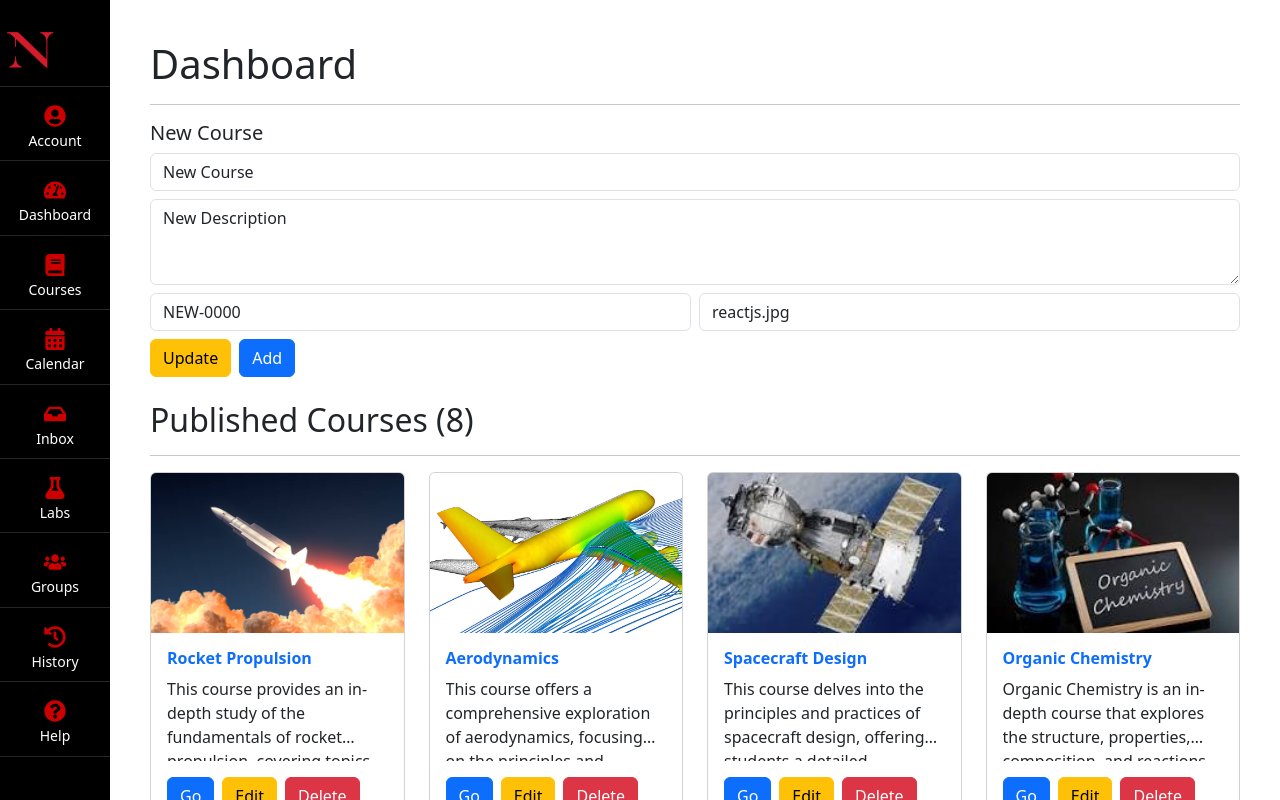
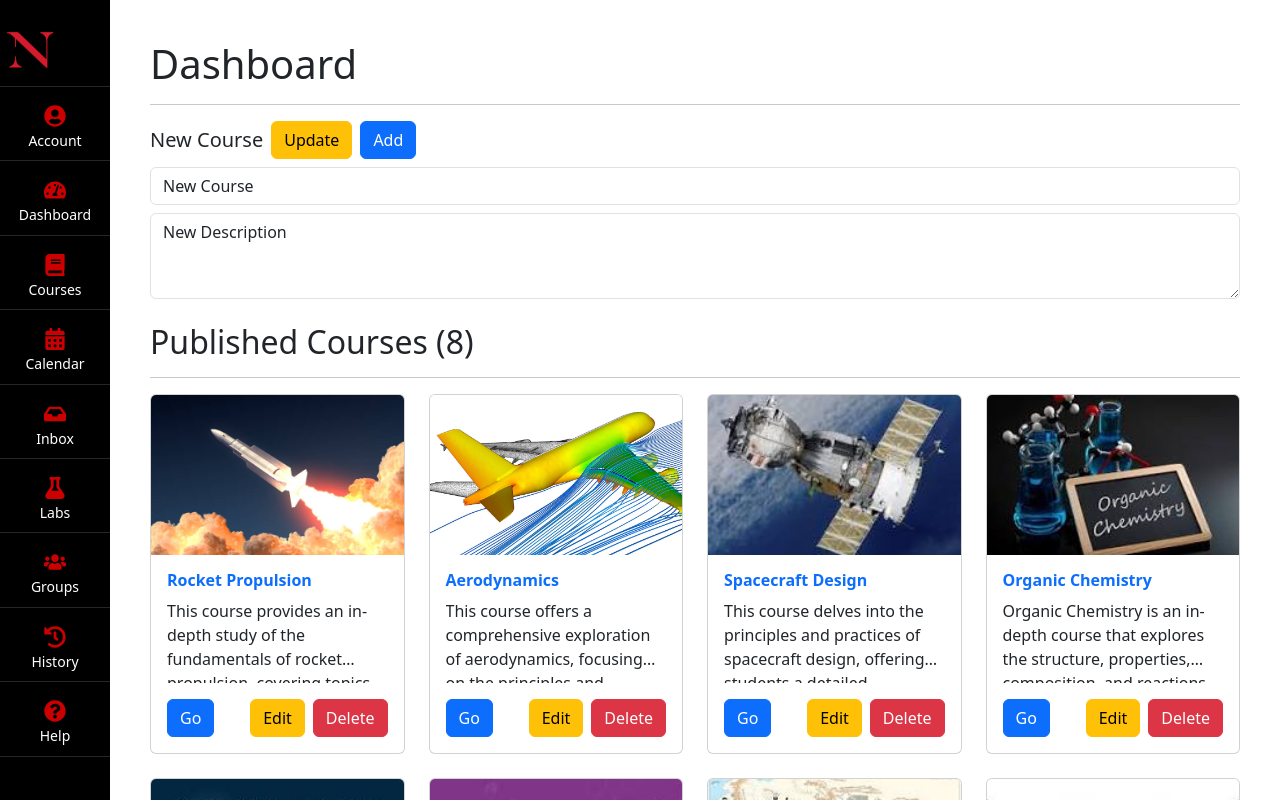
Before and after one commit to beyondparthiv/kambas-next-js, a Next.js app: page /Dashboard in a window 1280 px wide. Shown: the top 800 px of the page. Built offline with nearby package versions, Linux system fonts and the light colour scheme.

Commit message:
Kambaz: Redux store (courses/modules), Dashboard refactor, shared state, Module editor modal + CRUD, Courses layout updates, UI parity with spec

```diff
--- /dev/null
+++ b/app/(Kambaz)/Courses/[cid]/Modules/reducer.ts
@@ -0,0 +1,42 @@
+/* eslint-disable @typescript-eslint/no-explicit-any */
+import { createSlice } from "@reduxjs/toolkit";
+import { modules as seed } from "../../../Database";
+
+const initialState = {
+  modules: seed,
+};
+
+const modulesSlice = createSlice({
+  name: "modules",
+  initialState,
+  reducers: {
+    addModule: (state, { payload: module }) => {
+      const newModule = {
+        _id: Date.now().toString(),
+        lessons: [] as any[],
+        name: module.name as string,
+        course: module.course as string,
+      };
+      state.modules = [...(state.modules as any), newModule] as any;
+    },
+    deleteModule: (state, { payload: moduleId }) => {
+      state.modules = (state.modules as any).filter(
+        (m: any) => m._id !== moduleId
+      ) as any;
+    },
+    updateModule: (state, { payload: module }) => {
+      state.modules = (state.modules as any).map((m: any) =>
+        m._id === module._id ? module : m
+      ) as any;
+    },
+    editModule: (state, { payload: moduleId }) => {
+      state.modules = (state.modules as any).map((m: any) =>
+        m._id === moduleId ? { ...m, editing: true } : m
+      ) as any;
+    },
+  },
+});
+
+export const { addModule, deleteModule, updateModule, editModule } =
+  modulesSlice.actions;
+export default modulesSlice.reducer;
--- a/app/(Kambaz)/Courses/[cid]/layout.tsx
+++ b/app/(Kambaz)/Courses/[cid]/layout.tsx
@@ -1,27 +1,31 @@
-import { notFound } from "next/navigation";
-import { use } from "react";
-import type { ReactNode } from "react";
-import { courses } from "../../Database";
+/* eslint-disable @typescript-eslint/no-explicit-any */
+"use client";
+
+import { ReactNode, useMemo, useState } from "react";
+import { useParams } from "next/navigation";
+import { useSelector } from "react-redux";
+import type { RootState } from "../../store";
+import { FaAlignJustify } from "react-icons/fa";
 import "./index.css";
 
 import Breadcrumb from "./Breadcrumb";
 import SidebarNav from "./SidebarNav";
 
-type Course = { _id: string; name: string; number: string; description: string };
+export default function CoursesLayout({ children }: { children: ReactNode }) {
+  // read cid from the URL
+  const { cid } = useParams<{ cid: string }>();
 
-type LayoutProps = {
-  children: ReactNode;
-  params: Promise<{ cid: string }>;
-};
+  // pull courses from Redux
+  const { courses } = useSelector((s: RootState) => s.courseReducer);
+  const course = useMemo(
+    () => courses.find((c: any) => c._id === cid),
+    [courses, cid]
+  );
 
-export default function CourseLayout({ children, params }: LayoutProps) {
-  // Unwrap the params Promise (Next 15+ pattern)
-  const { cid } = use(params);
+  // left navigation toggle
+  const [navOpen, setNavOpen] = useState(true);
 
-  const list = courses as Course[];
-  const course = list.find((c) => c._id === cid);
-  if (!course) notFound();
-
+  // build the left-nav links (same as your previous SidebarNav use)
   const base = `/Courses/${cid}`;
   const links = [
     { label: "Home",        path: `${base}/Home` },
@@ -35,15 +39,32 @@ export default function CourseLayout({ children, params }: LayoutProps) {
   ];
 
   return (
-    <div id="wd-course-shell">
-      <SidebarNav links={links} />
-      <main id="wd-course-main">
-        <h2 className="wd-breadcrumb-title">
-          <Breadcrumb course={course.name} />
-        </h2>
-        <hr />
-        {children}
-      </main>
+    <div id="wd-courses">
+      {/* Header with sandwich icon and course name */}
+      <h2 className="wd-breadcrumb-title d-flex align-items-center">
+        <FaAlignJustify
+          className="me-4 fs-4 mb-1"
+          role="button"
+          aria-label="Toggle course navigation"
+          onClick={() => setNavOpen((v) => !v)}
+        />
+        <span>{course?.name ?? "Course"}</span>
+      </h2>
+      <hr />
+
+      {/* Two-column layout: left nav (toggleable) + main content */}
+      <div className="d-flex">
+        {navOpen && (
+          <div className="me-4">
+            <SidebarNav links={links} />
+          </div>
+        )}
+        <div className="flex-fill">
+          {/* If you still want the breadcrumb inline under the title, keep it; otherwise remove */}
+          {/* <Breadcrumb course={course?.name ?? "Course"} /> */}
+          {children}
+        </div>
+      </div>
     </div>
   );
 }
--- a/app/(Kambaz)/Dashboard/page.tsx
+++ b/app/(Kambaz)/Dashboard/page.tsx
@@ -1,65 +1,65 @@
+/* eslint-disable @typescript-eslint/no-explicit-any */
 "use client";
 
 import { useState } from "react";
 import Link from "next/link";
-import * as db from "../Database";
+import { useDispatch, useSelector } from "react-redux";
+import {
+  addNewCourse as addCourseAction,
+  deleteCourse as deleteCourseAction,
+  updateCourse as updateCourseAction,
+} from "../reducer";
+import { RootState } from "../store";
 
 type Course = {
   _id: string;
   name: string;
-  number: string;
+  number?: string;
   description: string;
-  image: string;
+  image?: string;
   startDate?: string;
   endDate?: string;
 };
 
 export default function Dashboard() {
-  // 1) courses in state
-  const [courses, setCourses] = useState<Course[]>(
-    (db.courses as Course[]) ?? []
-  );
+  // read from Redux
+  const { courses } = useSelector((s: RootState) => s.courseReducer);
+  const dispatch = useDispatch();
 
-  // 2) form state (used for Add and Edit)
+  // local form state only
   const [course, setCourse] = useState<Course>({
     _id: "0",
     name: "New Course",
-    number: "NEW-0000",
     description: "New Description",
-    image: "reactjs.jpg",
-    startDate: "2023-09-10",
-    endDate: "2023-12-15",
   });
 
-  // Add
-  const addNewCourse = () => {
-    const newCourse: Course = { ...course, _id: Date.now().toString() };
-    setCourses([...courses, newCourse]);
-  };
-
-  // Edit (copy a course into the form)
-  const startEdit = (c: Course) => setCourse(c);
-
-  // Update the selected course
-  const updateCourse = () => {
-    setCourses((prev) =>
-      prev.map((c) => (c._id === course._id ? { ...c, ...course } : c))
-    );
-  };
-
-  // Delete by id
-  const deleteCourse = (id: string) => {
-    setCourses((prev) => prev.filter((c) => c._id !== id));
-  };
+  // copy card into form to edit
+  const startEdit = (c: any) => setCourse(c);
 
   return (
     <div id="wd-dashboard" className="p-3">
       <h1 id="wd-dashboard-title">Dashboard</h1>
       <hr />
 
-      {/* Form */}
+      {/* New Course form (prof layout: title + buttons on same row) */}
       <section className="mb-4">
-        <h5 className="mb-2">New Course</h5>
+        <div className="d-flex align-items-center gap-2 mb-2">
+          <h5 className="mb-0">New Course</h5>
+          <button
+            id="wd-update-course-click"
+            className="btn btn-warning"
+            onClick={() => dispatch(updateCourseAction(course))}
+          >
+            Update
+          </button>
+          <button
+            id="wd-add-new-course-click"
+            className="btn btn-primary"
+            onClick={() => dispatch(addCourseAction(course))}
+          >
+            Add
+          </button>
+        </div>
 
         <input
           className="form-control mb-2"
@@ -67,9 +67,8 @@ export default function Dashboard() {
           onChange={(e) => setCourse({ ...course, name: e.target.value })}
           placeholder="Course name"
         />
-
         <textarea
-          className="form-control mb-2"
+          className="form-control"
           rows={3}
           value={course.description}
           onChange={(e) =>
@@ -77,46 +76,19 @@ export default function Dashboard() {
           }
           placeholder="Course description"
         />
-
-        <div className="d-flex gap-2 mb-2">
-          <input
-            className="form-control"
-            value={course.number}
-            onChange={(e) => setCourse({ ...course, number: e.target.value })}
-            placeholder="Course number (e.g., CS5610)"
-          />
-          <input
-            className="form-control"
-            value={course.image}
-            onChange={(e) => setCourse({ ...course, image: e.target.value })}
-            placeholder="Image filename (e.g., reactjs.jpg)"
-          />
-        </div>
-
-        <div className="d-flex gap-2">
-          <button id="wd-update-course-click" className="btn btn-warning" onClick={updateCourse}>
-            Update
-          </button>
-          <button id="wd-add-new-course-click" className="btn btn-primary" onClick={addNewCourse}>
-            Add
-          </button>
-        </div>
       </section>
 
-      <h2 id="wd-dashboard-published">
-        Published Courses ({courses.length})
-      </h2>
+      <h2 id="wd-dashboard-published">Published Courses ({courses.length})</h2>
       <hr />
 
       {/* Cards */}
       <div className="row row-cols-1 row-cols-sm-2 row-cols-lg-3 row-cols-xl-4 g-4">
-        {courses.map((c) => (
+        {courses.map((c: any) => (
           <div key={c._id} className="col">
             <div className="card h-100">
-              {/* Make only the image clickable to the course page */}
               <Link href={`/Courses/${c._id}/Home`} className="text-decoration-none">
                 <img
-                  src={`/images/courses/${c.image}`}
+                  src={`/images/courses/${c.image ?? "reactjs.jpg"}`}
                   className="card-img-top"
                   alt={c.name}
                   style={{ height: "160px", objectFit: "cover" }}
@@ -124,7 +96,6 @@ export default function Dashboard() {
               </Link>
 
               <div className="card-body">
-                {/* Title links to course too */}
                 <h6 className="fw-semibold mb-2">
                   <Link
                     href={`/Courses/${c._id}/Home`}
@@ -146,14 +117,15 @@ export default function Dashboard() {
                   {c.description}
                 </p>
 
-                {/* Footer buttons: Go | Edit | Delete */}
-                <div className="d-flex gap-2">
+                {/* Go left, Edit/Delete right, with spacing */}
+                <div className="d-flex justify-content-between align-items-center">
                   <Link href={`/Courses/${c._id}/Home`} className="btn btn-primary">
                     Go
                   </Link>
+                  <div>
                     <button
                       id="wd-edit-course-click"
-                    className="btn btn-warning"
+                      className="btn btn-warning me-2"
                       onClick={() => startEdit(c)}
                     >
                       Edit
@@ -161,10 +133,11 @@ export default function Dashboard() {
                     <button
                       id="wd-delete-course-click"
                       className="btn btn-danger"
-                    onClick={() => deleteCourse(c._id)}
+                      onClick={() => dispatch(deleteCourseAction(c._id))}
                     >
                       Delete
                     </button>
+                  </div>
                 </div>
               </div>
             </div>
--- a/app/(Kambaz)/layout.tsx
+++ b/app/(Kambaz)/layout.tsx
@@ -1,14 +1,19 @@
 // app/(Kambaz)/layout.tsx
+"use client";
+
+import { ReactNode } from "react";
+import Navigation from "./Navigation";
 import "./index.css";
-import Navigation from "./Navigation";
+import store from "./store";
+import { Provider } from "react-redux";
 
-export default function KanbasLayout({ children }: { children: React.ReactNode }) {
+export default function KanbasLayout({ children }: { children: ReactNode }) {
   return (
-    <div id="wd-kanbas-shell">
-      <Navigation />
-      <main id="wd-kanbas-main">
-        {children}
-      </main>
-    </div>
+    <Provider store={store}>
+      <div id="wd-kanbas-shell">
+        <Navigation />
+        <main id="wd-kanbas-main">{children}</main>
+      </div>
+    </Provider>
   );
 }
--- /dev/null
+++ b/app/(Kambaz)/reducer.ts
@@ -0,0 +1,35 @@
+/* eslint-disable @typescript-eslint/no-explicit-any */
+import { createSlice } from "@reduxjs/toolkit";
+import { courses as seedCourses } from "../(Kambaz)/Database";  // ✅ works after move
+
+
+const initialState = {
+  courses: seedCourses,
+};
+
+const coursesSlice = createSlice({
+  name: "courses",
+  initialState,
+  reducers: {
+    addNewCourse: (state, { payload: course }) => {
+      const newCourse = { ...course, _id: Date.now().toString() };
+      state.courses = [...state.courses, newCourse];
+    },
+    deleteCourse: (state, { payload: courseId }) => {
+      state.courses = state.courses.filter((c: any) => c._id !== courseId);
+    },
+    updateCourse: (state, { payload: course }) => {
+      state.courses = state.courses.map((c: any) =>
+        c._id === course._id ? course : c
+      );
+    },
+    setCourses: (state, { payload: courses }) => {
+      state.courses = courses;
+    },
+  },
+});
+
+export const { addNewCourse, deleteCourse, updateCourse, setCourses } =
+  coursesSlice.actions;
+
+export default coursesSlice.reducer;
--- /dev/null
+++ b/app/(Kambaz)/store.ts
@@ -0,0 +1,15 @@
+import { configureStore } from "@reduxjs/toolkit";
+import courseReducer from "./reducer"
+import modulesReducer from "./Courses/[cid]/Modules/reducer";
+
+
+const store = configureStore({
+  reducer: { courseReducer,
+    modulesReducer,
+   },
+
+
+});
+
+export type RootState = ReturnType<typeof store.getState>;
+export default store;
```
Also changed, not shown: app/(Kambaz)/Courses/[cid]/Modules/ModuleControlButtons.tsx (added, +37 -0 lines), app/(Kambaz)/Courses/[cid]/Modules/ModuleEditor.tsx (added, +48 -0 lines), app/(Kambaz)/Courses/[cid]/Modules/ModulesControls.tsx (added, +39 -0 lines). Lines whose indentation alone changed are shown as unchanged.
